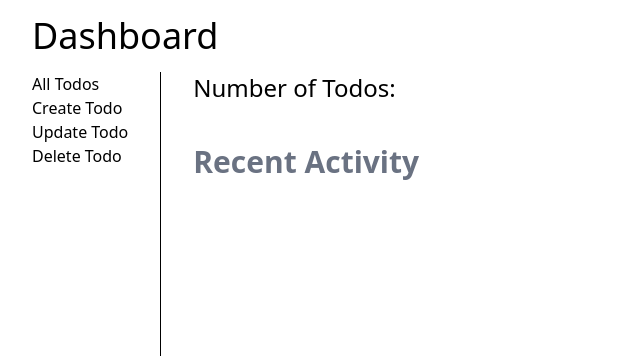
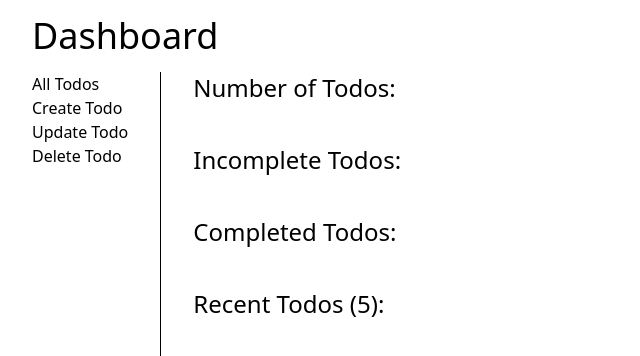
Before and after one commit to githubscientist/js-react-fsdcwdtb40, a React (Vite) app: page /dashboard in a window 1280 px wide. Shown: the top 356 px of the page, without its empty margins (0-640 px from the left). Built offline with nearby package versions, Linux system fonts and the light colour scheme.

Commit message:
loader added --fetch todos

```diff
--- a/src/App.jsx
+++ b/src/App.jsx
@@ -9,6 +9,7 @@ import Dashboard from "./pages/Dashboard";
 import Stats from "./pages/Stats";
 import Todos from "./pages/Todos";
 import Todo from "./components/Todo";
+import todosLoader from "./loaders/unit/todos";
 
 /*
   http://localhost:5173/ => HomeWrapper.jsx
@@ -45,12 +46,14 @@ const App = () => {
       element: <Dashboard />,
       children: [
         {
-          path: "",
+          index: true,
           element: <Stats />
         },
         {
           path: "todos",
           element: <Todos />,
+          loader: todosLoader,
+          hydrateFallbackElement: <p className="text-xl">Loading todos...</p>,
           children: [
             {
               path: "todo/:id",
--- /dev/null
+++ b/src/loaders/unit/todos.js
@@ -0,0 +1,17 @@
+// todos loader
+// loaders -> javascript functions
+// it prepares the data before the component starts rendering
+
+import axios from "axios";
+
+// create a loader
+const todosLoader = async () => {
+    // perform the api call
+    // to fetch the list of all todos
+    const response = await axios
+        .get('https://698dd177b79d1c928ed6a345.mockapi.io/todos')
+    return response.data || [];
+}
+
+// export the loader
+export default todosLoader;
--- a/src/pages/Stats.jsx
+++ b/src/pages/Stats.jsx
@@ -3,7 +3,11 @@ const Stats = () => {
         <div className="flex flex-col gap-10">
             <p className="text-2xl">Number of Todos: { }</p>
 
-            <h2 className="text-3xl font-semibold text-gray-500">Recent Activity</h2>
+            <p className="text-2xl">Incomplete Todos: { }</p>
+
+            <p className="text-2xl">Completed Todos: { }</p>
+
+            <p className="text-2xl">Recent Todos (5): { }</p>
         </div>
     )
 }
--- a/src/pages/Todos.jsx
+++ b/src/pages/Todos.jsx
@@ -1,20 +1,7 @@
-import axios from "axios";
-import { useEffect, useState } from "react";
-import { Link, Outlet } from "react-router";
+import { Link, Outlet, useLoaderData } from "react-router";
 
 const Todos = () => {
-    const [todos, setTodos] = useState([]);
-
-    useEffect(() => {
-        // perform the api call
-        // to fetch the list of all todos
-        axios
-            .get('https://698dd177b79d1c928ed6a345.mockapi.io/todos')
-            .then(response => {
-                setTodos(response.data);
-            });
-
-    }, []);
+    const todos = useLoaderData();
 
     return (
         <div>
```
